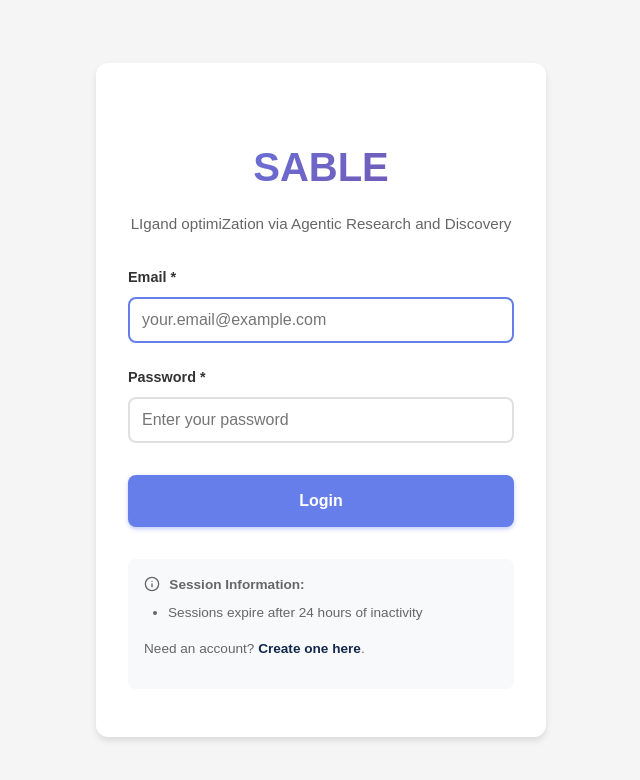
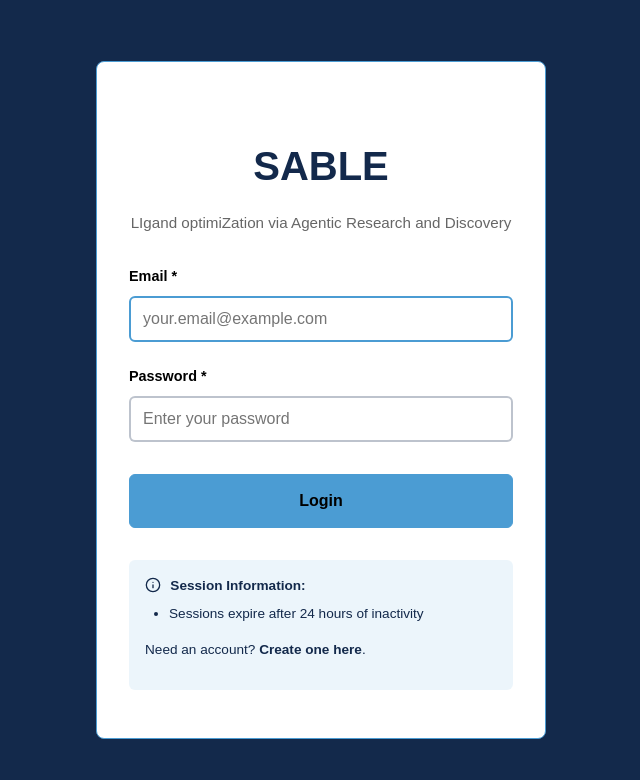
Before and after one commit to molecularmodelinglab/SABLE, a React (Vite) app in the folder ui/: page /login in a window 1280 px wide. Shown: the top 780 px of the page, without its empty margins (319-959 px from the left). Built offline with nearby package versions, Linux system fonts and the light colour scheme; no server answers; a web font is replaced by a local one.

Commit message:
improved sytling and colors for SABLE UI

```diff
--- a/ui/src/components/AuthGuard.tsx
+++ b/ui/src/components/AuthGuard.tsx
@@ -3,7 +3,7 @@ import { useNavigate } from 'react-router-dom'
 import { useQueryClient } from '@tanstack/react-query'
 import { clearAccessToken, getAccessToken } from '../api'
 import { useAuthProfile } from '../hooks/useAuthProfile'
-import { FlaskConical } from 'lucide-react'
+import { LoaderCircle } from 'lucide-react'
 
 interface AuthGuardProps {
   children: React.ReactNode
@@ -41,7 +41,7 @@ export function AuthGuard({ children }: AuthGuardProps) {
         backgroundColor: '#f5f5f5'
       }}>
         <div style={{ textAlign: 'center' }}>
-          <div style={{ marginBottom: '1rem' }}><FlaskConical size={40} aria-hidden="true" /></div>
+          <div style={{ marginBottom: '1rem', color: '#4B9CD3' }}><LoaderCircle className="spin" size={40} aria-hidden="true" /></div>
           <div style={{ fontSize: '1.2rem', color: '#666' }}>Checking authentication...</div>
         </div>
       </div>
--- a/ui/src/components/DistributionChart.tsx
+++ b/ui/src/components/DistributionChart.tsx
@@ -32,17 +32,11 @@ export function DistributionChart({ label, values }: { label: string; values: nu
       <div className="distribution-chart__title">{label}</div>
       <ResponsiveContainer width="100%" height={220}>
         <AreaChart data={data} margin={{ top: 12, right: 12, left: 0, bottom: 0 }}>
-          <defs>
-            <linearGradient id="distributionGradient" x1="0" y1="0" x2="0" y2="1">
-              <stop offset="5%" stopColor="#2563eb" stopOpacity={0.4} />
-              <stop offset="95%" stopColor="#2563eb" stopOpacity={0} />
-            </linearGradient>
-          </defs>
-          <CartesianGrid strokeDasharray="3 3" stroke="rgba(148, 163, 184, 0.25)" />
+          <CartesianGrid strokeDasharray="3 3" stroke="rgba(19, 41, 75, 0.2)" />
           <XAxis dataKey="bucket" tick={{ fontSize: 12 }} />
           <YAxis tick={{ fontSize: 12 }} allowDecimals />
           <Tooltip formatter={(value: number) => value.toString()} />
-          <Area type="monotone" dataKey="count" stroke="#2563eb" fillOpacity={1} fill="url(#distributionGradient)" />
+          <Area type="monotone" dataKey="count" stroke="#13294B" fill="#4B9CD3" fillOpacity={0.35} />
         </AreaChart>
       </ResponsiveContainer>
     </div>
--- a/ui/src/components/RunStatusBadge.tsx
+++ b/ui/src/components/RunStatusBadge.tsx
@@ -1,23 +1,23 @@
 import { RunInfo } from '../api'
 
-const STATUS_COLORS: Record<string, string> = {
-  pending: 'var(--status-queued)',
-  running: 'var(--status-running)',
-  completed: 'var(--status-completed)',
-  succeeded: 'var(--status-completed)',
-  success: 'var(--status-completed)',
-  failed: 'var(--status-failed)',
-  halted: 'var(--status-halted)',
-  stopped: 'var(--status-halted)',
-  cancelled: 'var(--status-halted)',
-  queued: 'var(--status-queued)',
+const STATUS_VARIANTS: Record<string, string> = {
+  pending: 'queued',
+  running: 'running',
+  completed: 'completed',
+  succeeded: 'completed',
+  success: 'completed',
+  failed: 'failed',
+  halted: 'halted',
+  stopped: 'halted',
+  cancelled: 'halted',
+  queued: 'queued',
 }
 
 export function RunStatusBadge({ status }: { status: RunInfo['status'] }) {
   const normalized = status?.toLowerCase() || 'unknown'
-  const color = STATUS_COLORS[normalized] || 'var(--status-unknown)'
+  const variant = STATUS_VARIANTS[normalized] || 'unknown'
   return (
-    <span className="run-status-badge" style={{ backgroundColor: color }}>
+    <span className={`run-status-badge run-status-badge--${variant}`}>
       {status}
     </span>
   )
--- a/ui/src/pages/DashboardPage.tsx
+++ b/ui/src/pages/DashboardPage.tsx
@@ -1,7 +1,8 @@
 import { useMemo, useState } from 'react'
 import { useNavigate } from 'react-router-dom'
 import { useQuery } from '@tanstack/react-query'
-import { listRuns, type RunInfo } from '../api'
+import { ArrowRight, KeyRound } from 'lucide-react'
+import { getBoltzSettings, listRuns, type RunInfo } from '../api'
 import { RunStatusBadge } from '../components/RunStatusBadge'
 
 const STATUS_OPTIONS = ['all', 'running', 'completed', 'failed', 'halted', 'queued']
@@ -13,6 +14,7 @@ export function DashboardPage() {
     queryFn: () => listRuns(),
     refetchInterval: 8000,
   })
+  const { data: boltzSettings } = useQuery({ queryKey: ['boltz-settings'], queryFn: getBoltzSettings })
   const [statusFilter, setStatusFilter] = useState<string>('all')
   const [search, setSearch] = useState('')
 
@@ -37,6 +39,17 @@ export function DashboardPage() {
         </div>
         <button className="primary" onClick={() => navigate('/runs/new')}>New Optimization</button>
       </div>
+
+      <section className="dashboard__setup" aria-label="Boltz configuration">
+        <div className="dashboard__setup-icon"><KeyRound size={20} aria-hidden="true" /></div>
+        <div>
+          <strong>{getBoltzSetupTitle(boltzSettings?.provider, boltzSettings?.credential_id)}</strong>
+          <p>{getBoltzSetupDescription(boltzSettings?.provider, boltzSettings?.credential_id)}</p>
+        </div>
+        <button className="secondary" onClick={() => navigate('/account')}>
+          Configure settings <ArrowRight size={17} aria-hidden="true" />
+        </button>
+      </section>
 
       <div className="dashboard__metrics">
         <MetricCard label="Active Runs" value={runningCount} trendLabel="Monitoring" trendColor="var(--status-running)" />
@@ -101,6 +114,20 @@ export function DashboardPage() {
   )
 }
 
+function getBoltzSetupTitle(provider?: string | null, credentialId?: string | null) {
+  if (provider === 'platform' && credentialId) return 'Your Boltz API is connected'
+  if (provider === 'platform') return 'Finish connecting your Boltz API'
+  if (provider === 'self_hosted') return 'Using SABLE-hosted Boltz'
+  return 'Choose how SABLE runs Boltz'
+}
+
+function getBoltzSetupDescription(provider?: string | null, credentialId?: string | null) {
+  if (provider === 'platform' && credentialId) return 'New runs use your saved Boltz Platform credential and selected metrics.'
+  if (provider === 'platform') return 'Add and validate a Boltz Platform API key before launching your next run.'
+  if (provider === 'self_hosted') return 'You can switch to your own Boltz Platform API key at any time in Settings.'
+  return 'Open Settings to select hosted compute or securely add your Boltz Platform API key.'
+}
+
 function MetricCard({ label, value, trendLabel, trendColor }: { label: string; value: number | string; trendLabel: string; trendColor: string }) {
   return (
     <div className="metric-card">
--- a/ui/src/pages/LoginPage.tsx
+++ b/ui/src/pages/LoginPage.tsx
@@ -1,7 +1,6 @@
 import { useState, useEffect } from 'react'
 import { Link, useNavigate } from 'react-router-dom'
 import { login, getAccessToken } from '../api'
-import '../index.css'
 import { CircleAlert, Info, LoaderCircle } from 'lucide-react'
 
 export function LoginPage() {
@@ -51,7 +50,7 @@ export function LoginPage() {
   }
 
   return (
-    <div style={{
+    <div className="auth-page" style={{
       minHeight: '100vh',
       display: 'flex',
       alignItems: 'center',
@@ -59,7 +58,7 @@ export function LoginPage() {
       backgroundColor: '#f5f5f5',
       padding: '1rem'
     }}>
-      <div style={{
+      <div className="auth-card" style={{
         maxWidth: '450px',
         width: '100%',
         padding: '3rem 2rem',
@@ -68,14 +67,11 @@ export function LoginPage() {
         boxShadow: '0 4px 6px rgba(0, 0, 0, 0.1)',
       }}>
         <div style={{ textAlign: 'center', marginBottom: '2rem' }}>
-          <h1 style={{
+          <h1 className="auth-title" style={{
             fontSize: '2.5rem',
             fontWeight: 'bold',
             marginBottom: '0.5rem',
-            background: 'linear-gradient(135deg, #667eea 0%, #764ba2 100%)',
-            WebkitBackgroundClip: 'text',
-            WebkitTextFillColor: 'transparent',
-            backgroundClip: 'text'
+            color: '#13294B'
           }}>
              SABLE
           </h1>
@@ -84,7 +80,7 @@ export function LoginPage() {
           </p>
         </div>
 
-        <form onSubmit={handleSubmit}>
+        <form className="auth-form" onSubmit={handleSubmit}>
           <div style={{ marginBottom: '1.5rem' }}>
             <label style={{
               display: 'block',
@@ -111,7 +107,7 @@ export function LoginPage() {
                 transition: 'border-color 0.2s',
                 outline: 'none'
               }}
-              onFocus={(e) => e.target.style.borderColor = '#667eea'}
+              onFocus={(e) => e.target.style.borderColor = '#4B9CD3'}
               onBlur={(e) => e.target.style.borderColor = '#e0e0e0'}
             />
           </div>
@@ -141,13 +137,13 @@ export function LoginPage() {
                 transition: 'border-color 0.2s',
                 outline: 'none'
               }}
-              onFocus={(e) => e.target.style.borderColor = '#667eea'}
+              onFocus={(e) => e.target.style.borderColor = '#4B9CD3'}
               onBlur={(e) => e.target.style.borderColor = '#e0e0e0'}
             />
           </div>
 
           {error && (
-            <div style={{
+            <div className="auth-error" style={{
               padding: '0.75rem 1rem',
               marginBottom: '1.5rem',
               backgroundColor: '#fee',
@@ -165,12 +161,13 @@ export function LoginPage() {
           )}
 
           <button
+            className="auth-submit"
             type="submit"
             disabled={loading}
             style={{
               width: '100%',
               padding: '0.875rem',
-              backgroundColor: loading ? '#999' : '#667eea',
+              backgroundColor: loading ? 'rgba(19, 41, 75, 0.45)' : '#4B9CD3',
               color: 'white',
               border: 'none',
               borderRadius: '8px',
@@ -178,20 +175,16 @@ export function LoginPage() {
               fontWeight: 600,
               cursor: loading ? 'not-allowed' : 'pointer',
               transition: 'all 0.2s',
-              boxShadow: loading ? 'none' : '0 2px 4px rgba(102, 126, 234, 0.4)',
+              boxShadow: 'none',
             }}
             onMouseOver={(e) => {
               if (!loading) {
-                e.currentTarget.style.backgroundColor = '#5568d3'
-                e.currentTarget.style.transform = 'translateY(-1px)'
-                e.currentTarget.style.boxShadow = '0 4px 8px rgba(102, 126, 234, 0.5)'
+                e.currentTarget.style.backgroundColor = '#13294B'
               }
             }}
             onMouseOut={(e) => {
               if (!loading) {
-                e.currentTarget.style.backgroundColor = '#667eea'
-                e.currentTarget.style.transform = 'translateY(0)'
-                e.currentTarget.style.boxShadow = '0 2px 4px rgba(102, 126, 234, 0.4)'
+                e.currentTarget.style.backgroundColor = '#4B9CD3'
               }
             }}
           >
@@ -206,7 +199,7 @@ export function LoginPage() {
           </button>
         </form>
 
-        <div style={{
+        <div className="auth-footer" style={{
           marginTop: '2rem',
           padding: '1rem',
           backgroundColor: '#f8f9fa',
```
Also changed, not shown: ui/src/components/AppShell.tsx (+13 -73 lines).
